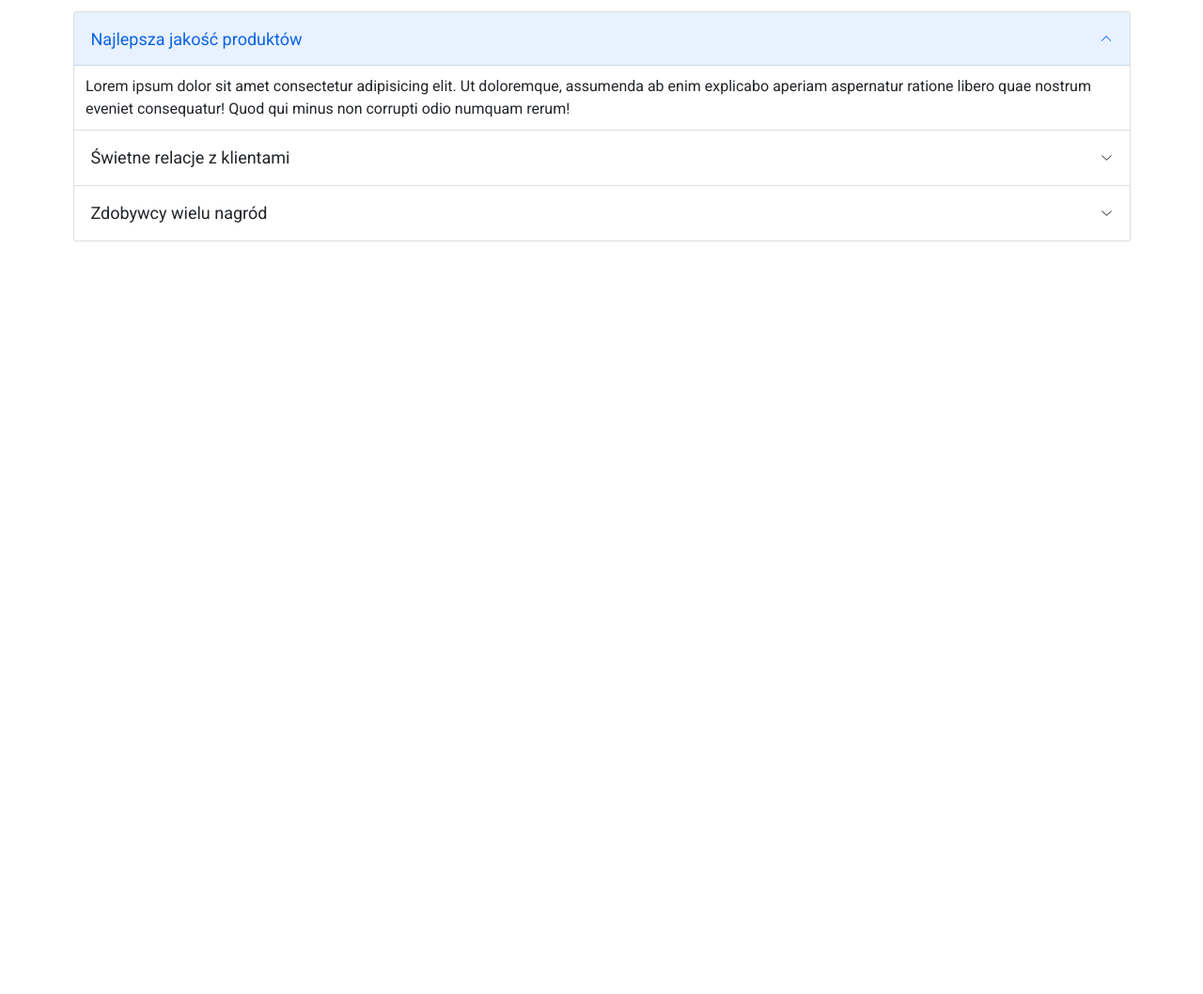
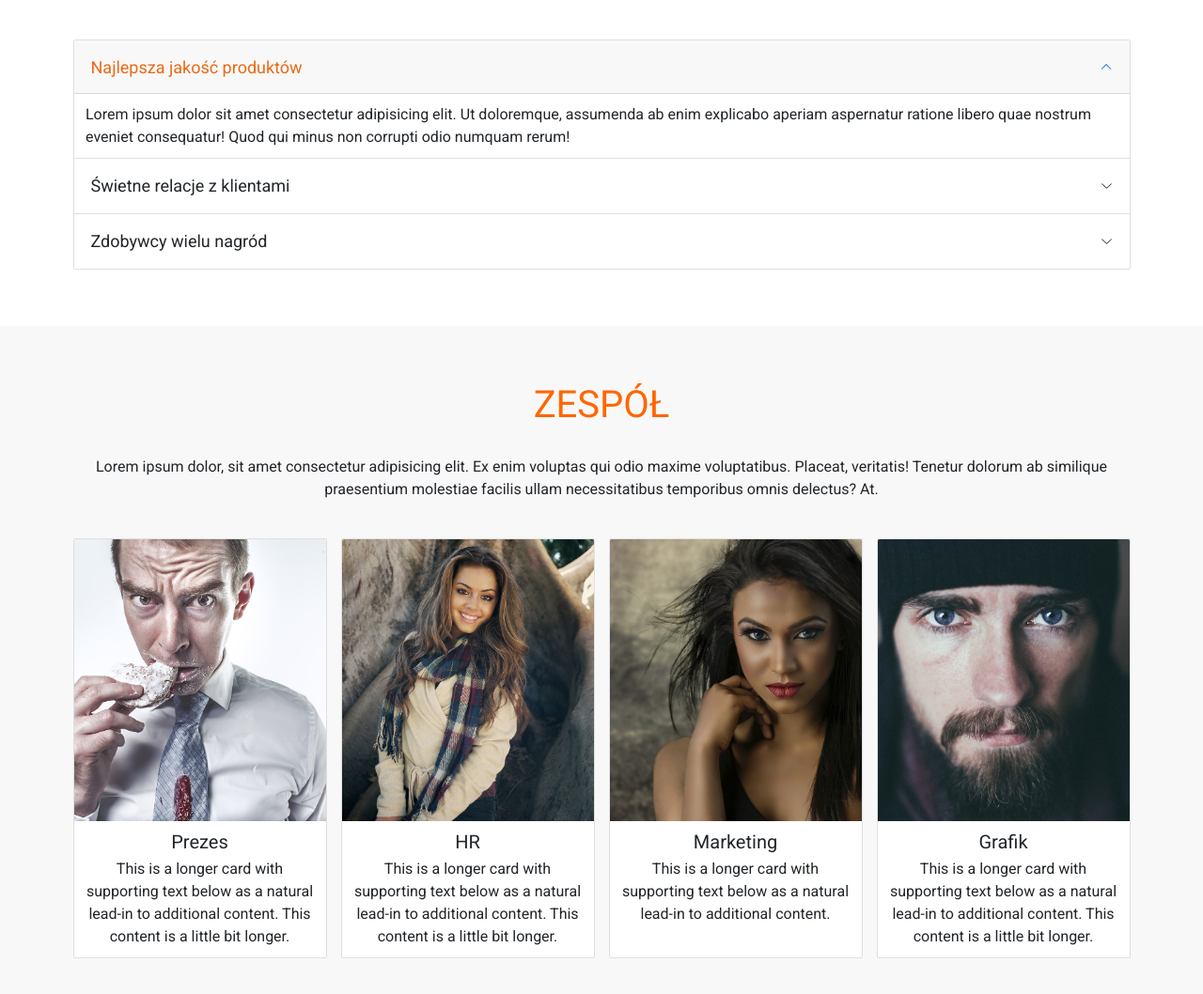
Before and after one commit to Dolnys/Oceanic-Cargo, a plain HTML site: page index.html in a window 1280 px wide. Shown: the part 1023-2081 px from the top of the page at 94% size. Before the commit the page ends 1310 px from the top, so only its background shows below. Drawn offline with nearby package versions, Linux system fonts and the light colour scheme.

Commit message:
Add section team

```diff
--- a/css/style.css
+++ b/css/style.css
@@ -80,3 +80,23 @@ body {
   padding: 1em;
   font-size: 1.8rem;
 }
+
+.accordion-button:not(.collapsed) {
+  background-color: rgb(248, 248, 248);
+  color: rgb(233, 106, 22);
+}
+
+/* team */
+
+.team {
+  background-color: rgb(248, 248, 248);
+}
+
+.team .card-img-top {
+  height: 300px;
+  object-fit: cover;
+}
+
+.team .card-title {
+  font-size: 2rem;
+}
--- a/index.html
+++ b/index.html
@@ -113,7 +113,7 @@
           <p class="display-3 text-uppercase orange-color text-center mb-4">
             Czym się wyróżniamy?
           </p>
-          <div class="accordion" id="accordionExample">
+          <div class="accordion py-5" id="accordionExample">
             <div class="accordion-item">
               <h2 class="accordion-header">
                 <button
@@ -195,6 +195,88 @@
           </div>
         </div>
       </section>
+
+      <section id="team" class="team py-5">
+        <div class="container py-5 text-center">
+          <p class="display-3 text-uppercase orange-color mb-0">Zespół</p>
+          <p class="py-5">
+            Lorem ipsum dolor, sit amet consectetur adipisicing elit. Ex enim
+            voluptas qui odio maxime voluptatibus. Placeat, veritatis! Tenetur
+            dolorum ab similique praesentium molestiae facilis ullam
+            necessitatibus temporibus omnis delectus? At.
+          </p>
+
+          <div class="row row-cols-1 row-cols-md-2 row-cols-xl-4 g-4">
+            <div class="col">
+              <div class="card h-100">
+                <img
+                  src="./img/pers1.jpg"
+                  class="card-img-top"
+                  alt=" Image of a company president holding a cookie"
+                />
+                <div class="card-body">
+                  <h5 class="card-title">Prezes</h5>
+                  <p class="card-text">
+                    This is a longer card with supporting text below as a
+                    natural lead-in to additional content. This content is a
+                    little bit longer.
+                  </p>
+                </div>
+              </div>
+            </div>
+            <div class="col">
+              <div class="card h-100">
+                <img
+                  src="./img/pers4.jpg"
+                  class="card-img-top"
+                  alt="HR manager stands against the backdrop of a tree"
+                />
+                <div class="card-body">
+                  <h5 class="card-title">HR</h5>
+                  <p class="card-text">
+                    This is a longer card with supporting text below as a
+                    natural lead-in to additional content. This content is a
+                    little bit longer.
+                  </p>
+                </div>
+              </div>
+            </div>
+            <div class="col">
+              <div class="card h-100">
+                <img
+                  src="./img/pers2.jpg"
+                  class="card-img-top"
+                  alt="Marketing manager against the backdrop of a rock with flowing hair."
+                />
+                <div class="card-body">
+                  <h5 class="card-title">Marketing</h5>
+                  <p class="card-text">
+                    This is a longer card with supporting text below as a
+                    natural lead-in to additional content.
+                  </p>
+                </div>
+              </div>
+            </div>
+            <div class="col">
+              <div class="card h-100">
+                <img
+                  src="./img/pers3.jpg"
+                  class="card-img-top"
+                  alt="Graphic designer dressed in a black hat."
+                />
+                <div class="card-body">
+                  <h5 class="card-title">Grafik</h5>
+                  <p class="card-text">
+                    This is a longer card with supporting text below as a
+                    natural lead-in to additional content. This content is a
+                    little bit longer.
+                  </p>
+                </div>
+              </div>
+            </div>
+          </div>
+        </div>
+      </section>
     </main>
 
     <script
```
Also changed, not shown: img/pers1.jpg (added), img/pers2.jpg (added), img/pers3.jpg (added), img/pers4.jpg (added).
